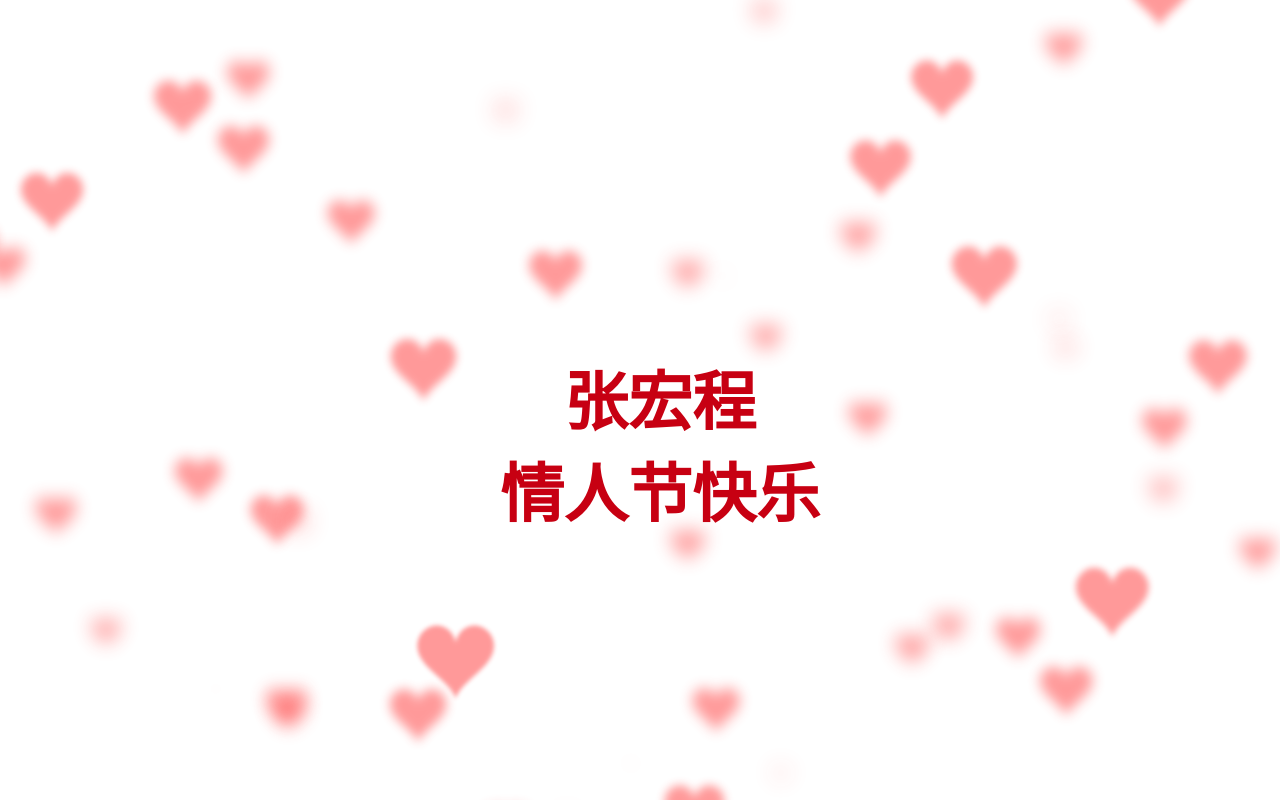
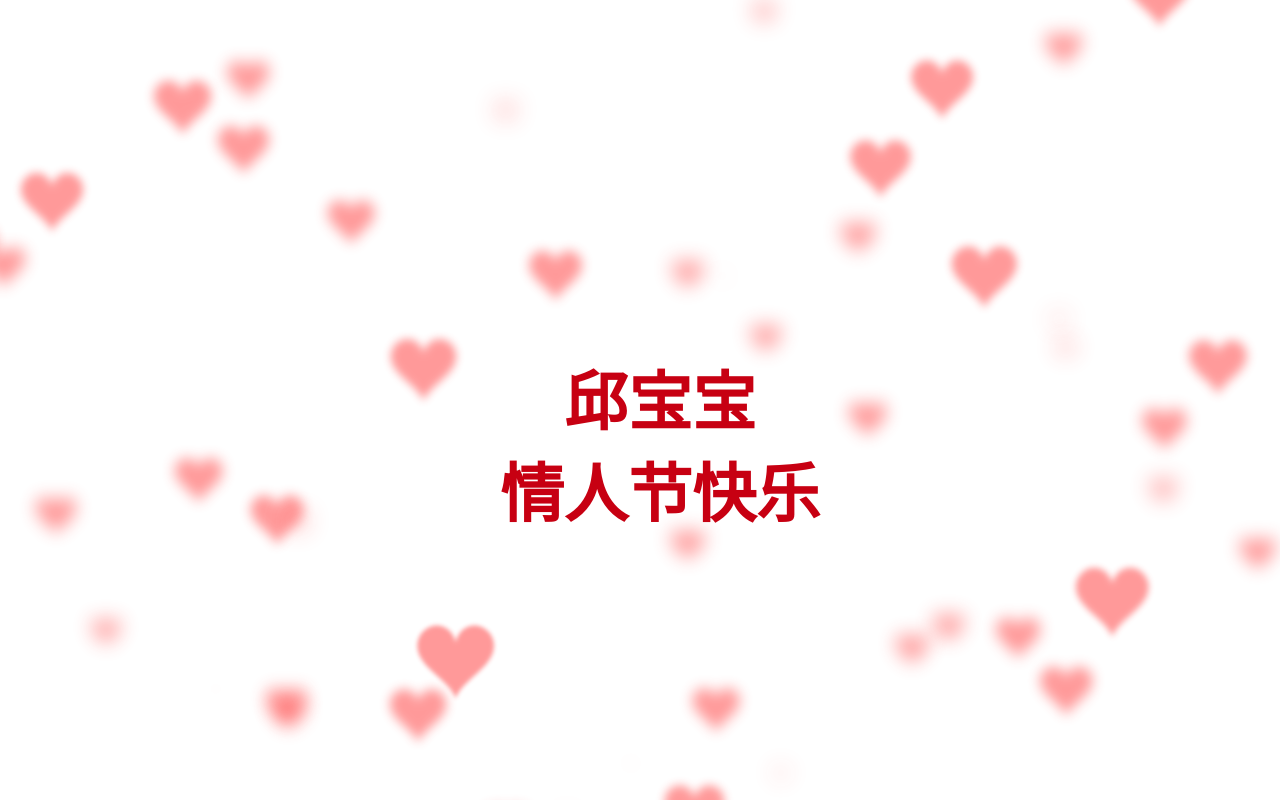
Before and after one commit to hoxiete/qiuqi, a plain HTML site: page index.html in a window 1280 px wide. Drawn offline with Linux system fonts and the light colour scheme.

Commit message:
Update index.html

```diff
--- a/index.html
+++ b/index.html
@@ -128,7 +128,7 @@
             ptimer = setTimeout(starttime, 1000);
         }
         function time(obj, futimg) {
-            obj.innerHTML = "张宏程<br>情人节快乐<br>"
+            obj.innerHTML = "邱宝宝<br>情人节快乐<br>"
             return true;
         }
     </script>
```
